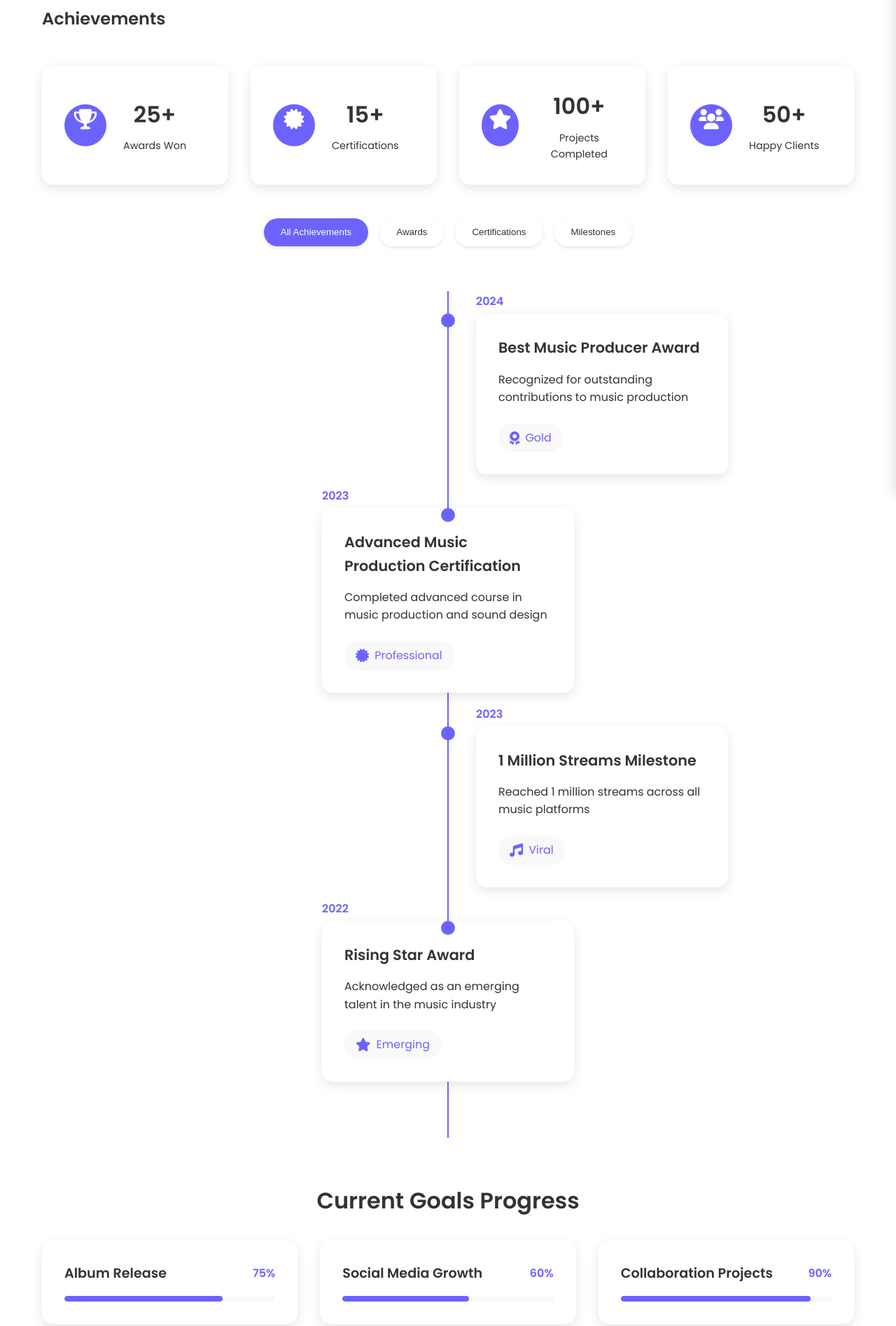
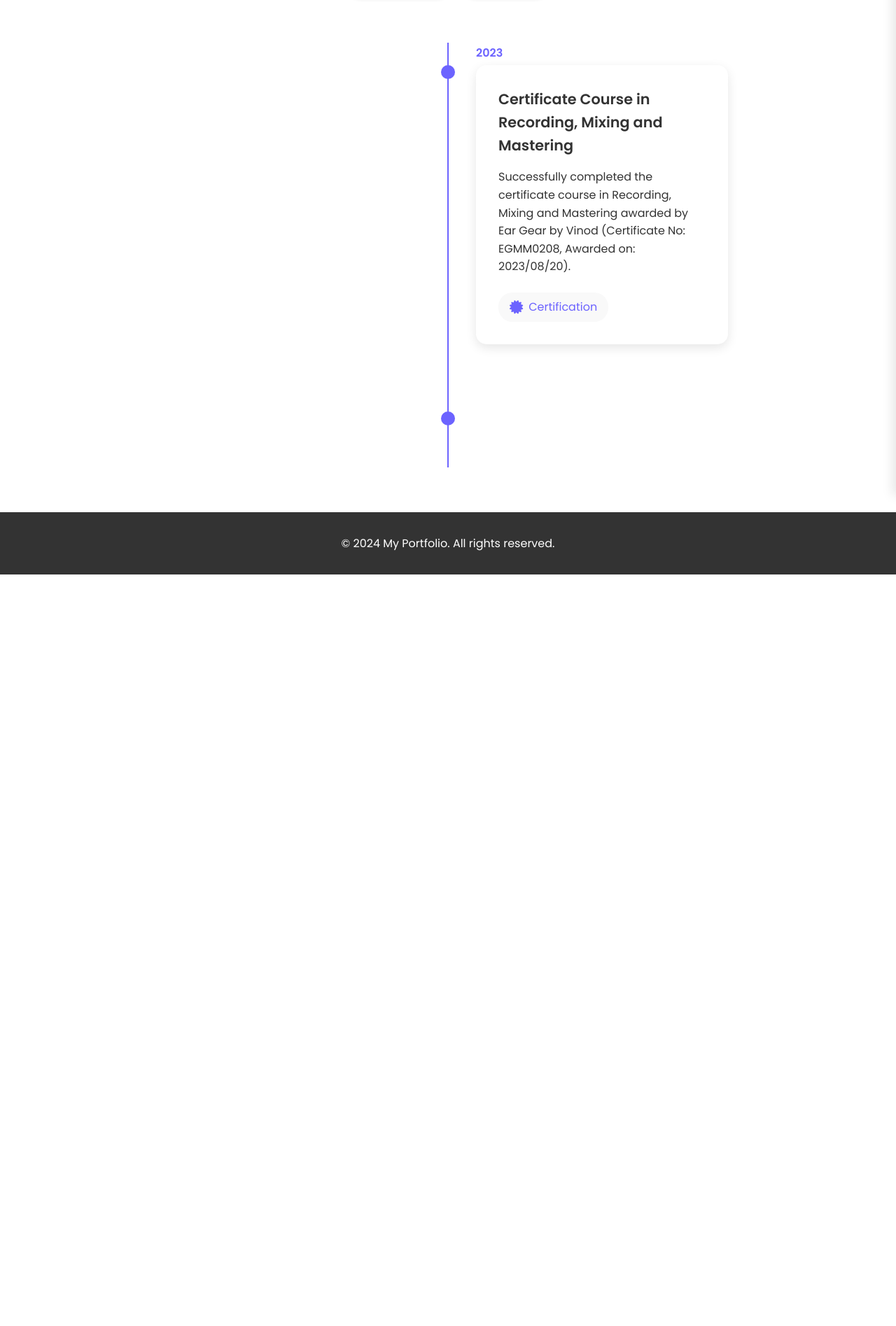
Before and after one commit to chamathyashohara/Portfolio, a plain HTML site: page achievements.html in a window 1280 px wide. Shown: the part 92-1987 px from the top of the page at 70% size. After the commit the page ends 913 px from the top, so only its background shows below. Drawn offline with Linux system fonts and the light colour scheme.

Commit message:
initial commit

```diff
--- a/achievements.html
+++ b/achievements.html
@@ -56,174 +56,48 @@
     <div class="overlay" id="overlay"></div>
 
     <!-- Achievements Section -->
-    <section class="section">
-        <div class="container">
-            <h2>Achievements</h2>
 
-            <!-- Achievement Stats -->
-            <div class="achievement-stats">
-                <div class="stat-card">
-                    <div class="stat-icon">
-                        <i class="fas fa-trophy"></i>
-                    </div>
-                    <div class="stat-info">
-                        <h3>25+</h3>
-                        <p>Awards Won</p>
-                    </div>
-                </div>
-                <div class="stat-card">
-                    <div class="stat-icon">
-                        <i class="fas fa-certificate"></i>
-                    </div>
-                    <div class="stat-info">
-                        <h3>15+</h3>
-                        <p>Certifications</p>
-                    </div>
-                </div>
-                <div class="stat-card">
-                    <div class="stat-icon">
-                        <i class="fas fa-star"></i>
-                    </div>
-                    <div class="stat-info">
-                        <h3>100+</h3>
-                        <p>Projects Completed</p>
-                    </div>
-                </div>
-                <div class="stat-card">
-                    <div class="stat-icon">
-                        <i class="fas fa-users"></i>
-                    </div>
-                    <div class="stat-info">
-                        <h3>50+</h3>
-                        <p>Happy Clients</p>
-                    </div>
-                </div>
-            </div>
 
             <!-- Achievement Categories -->
             <div class="achievement-categories">
                 <button class="category-btn active" data-category="all">All Achievements</button>
-                <button class="category-btn" data-category="awards">Awards</button>
+
                 <button class="category-btn" data-category="certifications">Certifications</button>
-                <button class="category-btn" data-category="milestones">Milestones</button>
+
             </div>
 
             <!-- Achievement Timeline -->
             <div class="achievement-timeline">
-                <div class="timeline-item" data-category="awards">
-                    <div class="timeline-dot"></div>
-                    <div class="timeline-content">
-                        <div class="timeline-date">2024</div>
-                        <h3>Best Music Producer Award</h3>
-                        <p>Recognized for outstanding contributions to music production</p>
-                        <div class="achievement-badge">
-                            <i class="fas fa-award"></i>
-                            <span>Gold</span>
-                        </div>
-                    </div>
-                </div>
+
 
                 <div class="timeline-item" data-category="certifications">
                     <div class="timeline-dot"></div>
                     <div class="timeline-content">
                         <div class="timeline-date">2023</div>
-                        <h3>Advanced Music Production Certification</h3>
-                        <p>Completed advanced course in music production and sound design</p>
+                        <h3>Certificate Course in Recording, Mixing and Mastering</h3>
+                        <p>Successfully completed the certificate course in Recording, Mixing and Mastering awarded by Ear Gear by Vinod (Certificate No: EGMM0208, Awarded on: 2023/08/20).</p>
                         <div class="achievement-badge">
                             <i class="fas fa-certificate"></i>
-                            <span>Professional</span>
+                            <span>Certification</span>
                         </div>
                     </div>
                 </div>
 
                 <div class="timeline-item" data-category="milestones">
-                    <div class="timeline-dot"></div>
-                    <div class="timeline-content">
-                        <div class="timeline-date">2023</div>
-                        <h3>1 Million Streams Milestone</h3>
-                        <p>Reached 1 million streams across all music platforms</p>
-                        <div class="achievement-badge">
-                            <i class="fas fa-music"></i>
-                            <span>Viral</span>
-                        </div>
-                    </div>
+
                 </div>
 
                 <div class="timeline-item" data-category="awards">
                     <div class="timeline-dot"></div>
-                    <div class="timeline-content">
-                        <div class="timeline-date">2022</div>
-                        <h3>Rising Star Award</h3>
-                        <p>Acknowledged as an emerging talent in the music industry</p>
-                        <div class="achievement-badge">
-                            <i class="fas fa-star"></i>
-                            <span>Emerging</span>
-                        </div>
-                    </div>
+
                 </div>
             </div>
 
             <!-- Progress Section -->
-            <div class="progress-section">
-                <h3>Current Goals Progress</h3>
-                <div class="progress-grid">
-                    <div class="progress-card">
-                        <div class="progress-header">
-                            <h4>Album Release</h4>
-                            <span class="progress-percentage">75%</span>
-                        </div>
-                        <div class="progress-bar">
-                            <div class="progress-fill" style="width: 75%"></div>
-                        </div>
-                    </div>
 
-                    <div class="progress-card">
-                        <div class="progress-header">
-                            <h4>Social Media Growth</h4>
-                            <span class="progress-percentage">60%</span>
-                        </div>
-                        <div class="progress-bar">
-                            <div class="progress-fill" style="width: 60%"></div>
-                        </div>
-                    </div>
-
-                    <div class="progress-card">
-                        <div class="progress-header">
-                            <h4>Collaboration Projects</h4>
-                            <span class="progress-percentage">90%</span>
-                        </div>
-                        <div class="progress-bar">
-                            <div class="progress-fill" style="width: 90%"></div>
-                        </div>
-                    </div>
-                </div>
-            </div>
 
             <!-- Featured Achievement -->
-            <div class="featured-achievement">
-                <div class="featured-content">
-                    <h3>Featured Achievement</h3>
-                    <h4>Global Music Recognition</h4>
-                    <p>Recognized internationally for innovative music production techniques and unique sound design</p>
-                    <div class="achievement-metrics">
-                        <div class="metric">
-                            <i class="fas fa-globe"></i>
-                            <span>10+ Countries</span>
-                        </div>
-                        <div class="metric">
-                            <i class="fas fa-chart-line"></i>
-                            <span>500% Growth</span>
-                        </div>
-                        <div class="metric">
-                            <i class="fas fa-users"></i>
-                            <span>50K+ Followers</span>
-                        </div>
-                    </div>
-                </div>
-                <div class="featured-image">
-                    <img src="./images/project1.png" alt="Featured Achievement">
-                </div>
-            </div>
+
         </div>
     </section>
 
```
